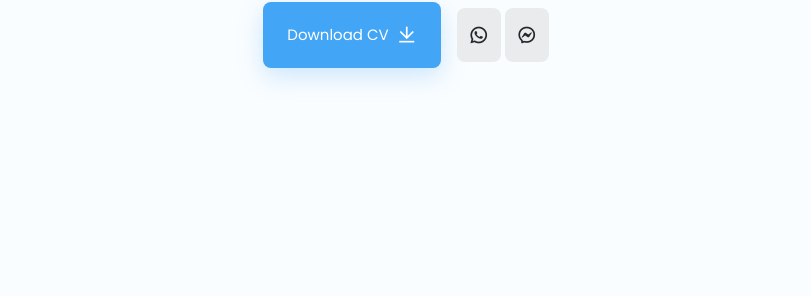
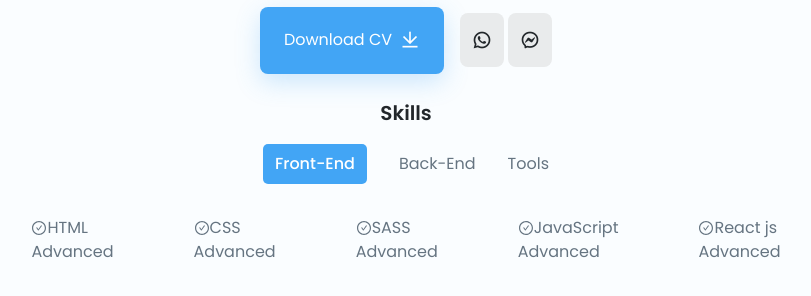
Before and after one commit to shihab-sa/shihabsa, a React (Create React App) app: page / in a window 1280 px wide. Shown: the part 390-686 px from the top of the page, without its empty margins (234-1045 px from the left). Built offline with nearby package versions, Linux system fonts and the light colour scheme; a web font is replaced by a local one.

Commit message:
skill section added

```diff
--- /dev/null
+++ b/public/public.json
@@ -0,0 +1,60 @@
+
+[
+    {
+        "id":3,
+        "category":"Front-End",
+        "level":"Advanced",
+
+        "allskill":[
+            {
+            "skill1": "HTML",
+           "skill2":"CSS",
+           "skill3":"SASS",
+           "skill4":"JavaScript",
+           "skill5":"React js",
+           "skill6":"Next Js"
+
+        }
+
+
+                 ]
+    },
+    {
+     "id":2,
+     "category":"Back-End",
+     "level":"Advanced",
+     "allskill":[
+        {
+            "skill1": "Node Js",
+           "skill2":"Express Js",
+           "skill3":"Web Api",
+           "skill4":"Fetch Api",
+           "skill5":"Data Fetching",
+           "skill6":"Server Side"
+
+        }
+
+]
+     },
+
+ {
+     "id":1,
+     "category":"Tools",
+     "level":"Advanced",
+
+     "allskill":[
+        {
+        "skill1": "Figma",
+       "skill2":"CSS",
+       "skill3":"SASS",
+       "skill4":"JavaScript",
+       "skill5":"React js",
+       "skill6":"Next Js"
+
+    }
+
+    ]
+
+ }
+
+ ]
--- a/src/LandingPage.js
+++ b/src/LandingPage.js
@@ -1,15 +1,14 @@
 import React from 'react'
 import Home from './components/Home/Home'
 import Navbar from './components/Navbar/Navbar'
-
-
-
-
+import Skill from './components/Skill/Skill'
 const LandingPage=()=>{
     return(
         <div>
             <Navbar/>
             <Home/>
+            <Skill/>
+
 
 
         </div>
--- /dev/null
+++ b/src/components/Skill/Skill.css
@@ -0,0 +1,121 @@
+/* global  */
+
+
+
+/*=============== VARIABLES CSS ===============*/
+:root {
+    /*========== Colors ==========*/
+    /*Color mode HSL(hue, saturation, lightness)*/
+    /*
+        Blue: hsl(207, 90%, 61%)
+        Purple: hsl(250, 66%, 75%)
+        Pink: hsl(356, 66%, 75%)
+        Teal: hsl(174, 63%, 62%)
+    */
+
+    --hue: 207;
+    --sat: 90%;
+    --lig: 61%;
+    --first-color: hsl(var(--hue), var(--sat), var(--lig));
+    --first-color-alt: hsl(var(--hue), var(--sat), 57%); /* -4% */
+    --title-color: hsl(var(--hue), 12%, 15%);
+    --text-color: hsl(var(--hue), 12%, 45%);
+    --text-color-light: hsl(var(--hue), 8%, 75%);
+    --text-color-lighten: hsl(var(--hue), 8%, 92%);
+    --body-color: hsl(var(--hue), 100%, 99%);
+    --container-color: #fff;
+
+    /*========== Font and typography ==========*/
+    /*.5rem = 8px | 1rem = 16px ...*/
+    --body-font: 'Poppins', sans-serif;
+    --h2-font-size: 1.25rem;
+    --h3-font-size: 1rem;
+    --normal-font-size: .938rem;
+    --small-font-size: .813rem;
+    --smaller-font-size: .75rem;
+  }
+
+  @media screen and (min-width: 968px) {
+    :root {
+      --h2-font-size: 1.5rem;
+      --h3-font-size: 1.25rem;
+      --normal-font-size: 1rem;
+      --small-font-size: .875rem;
+      --smaller-font-size: .813rem;
+    }
+  }
+
+
+
+
+
+
+
+
+
+
+
+
+
+
+
+
+
+
+
+
+
+
+/* skill main section  */
+
+.title{
+    font-size: var(--h3-font-size);
+    text-align: center;
+    margin-top: 1.5rem;
+}
+
+.btn-container{
+    display: flex;
+    align-items: center;
+    justify-content: center;
+    margin-top: 1rem;
+    gap: 2rem;
+}
+
+.active-btn{
+    background: #42A5F5;
+    padding: 0.5rem 0.75rem;
+    color: var(--container-color);
+    border-radius:5px;
+    font-weight: 500;
+
+
+
+}
+
+
+.skills-center{
+    row-gap: 3.5rem;
+}
+
+/* skill info  */
+
+.new__skill{
+    display: flex;
+    align-items: center;
+}
+.skill__info{
+
+}
+
+.skill__section{
+    display: flex;
+    justify-content: center;
+    margin-top: 2rem;
+    gap: 2rem 5rem;
+
+
+
+
+
+}
--- /dev/null
+++ b/src/components/Skill/Skill.js
@@ -0,0 +1,99 @@
+import React, { useState, useEffect } from 'react'
+import { AiOutlineCheckCircle } from 'react-icons/ai'
+import './Skill.css'
+
+
+
+function App() {
+  const [loading, setLoading] = useState(true)
+  const [skill, setSkill] = useState([])
+  const [value, setValue] = useState(0)
+
+  const fetchSkill = async () => {
+    const reponse = await fetch("public.json")
+    const newSkill = await reponse.json()
+    setSkill(newSkill)
+    setLoading(false)
+  }
+  useEffect(() => {
+    fetchSkill()
+  }, [])
+  if (loading) {
+    return (
+      <section className="section loading">
+        <h1>Loading...</h1>
+      </section>
+    )
+  }
+
+  const {level,allskill} = skill[value]
+
+  return (
+    <section className="section">
+      <div className="title">
+        <h2>Skills</h2>
+
+      </div>
+      <div className="skills-center">
+
+        {/* btn container */}
+        <div className="btn-container">
+          {skill.map((item, index) => {
+            return (
+              <button
+                key={item.id}
+                onClick={() => setValue(index)}
+                className={`skill-btn ${index === value && 'active-btn'}`}
+              >
+               {item.category}
+
+              </button>
+            )
+          })}
+        </div>
+
+        {/* skill info */}
+        <article className="skill-info">
+
+         {
+             allskill.map((newskilldata,index)=>{
+                 return(
+                     <div key={index} className='skill__section'>
+
+
+                      <div>
+                      <p className='new__skill'><AiOutlineCheckCircle/>{newskilldata.skill1}</p>
+                      <span className='kills__level'>{level}</span>
+                      </div>
+                     <div>
+                     <p className='new__skill'><AiOutlineCheckCircle/>{newskilldata.skill2}</p>
+                     <span>{level}</span>
+                     </div>
+                     <div>
+                     <p className='new__skill'><AiOutlineCheckCircle/>{newskilldata.skill3}</p>
+                     <span>{level}</span>
+                     </div>
+                     <div>
+                     <p className='new__skill'><AiOutlineCheckCircle/>{newskilldata.skill4}</p>
+                     <span>{level}</span>
+                     </div>
+                     <div>
+                     <p className='new__skill'><AiOutlineCheckCircle/>{newskilldata.skill5}</p>
+                     <span>{level}</span>
+                     </div>
+
+
+
+                     </div>
+                 )
+             })
+         }
+
+        </article>
+      </div>
+
+    </section>
+  )
+}
+
+export default App
--- /dev/null
+++ b/src/components/Skill/dataskill.js
@@ -0,0 +1,40 @@
+import {BsFillCreditCard2FrontFill,BsFillCreditCard2BackFill,BsTools } from 'react-icons/bs'
+
+export let dataskill=[
+   {
+       "id":1,
+       "category":"Front-end",
+       "btncategory":<BsFillCreditCard2FrontFill/>,
+       "skill1": "HTML",
+       "skill2":"CSS",
+       "skill3":"SASS",
+       "skill4":"JavaScript",
+       "skill5":"React js",
+       "skill6":"Next Js",
+
+
+
+   },
+   {
+    "id":2,
+    "category":"Back-end",
+    "btncategory":<BsFillCreditCard2BackFill/>,
+    "skill1": "Back End Learning...",
+
+
+
+
+},
+{
+    "id":3,
+    "category":"Tools",
+    "btncategory":<BsTools/>,
+    "skill1": "Git & GitHub",
+    "skill2":"Figma",
+
+
+
+},
+
+
+]
```
